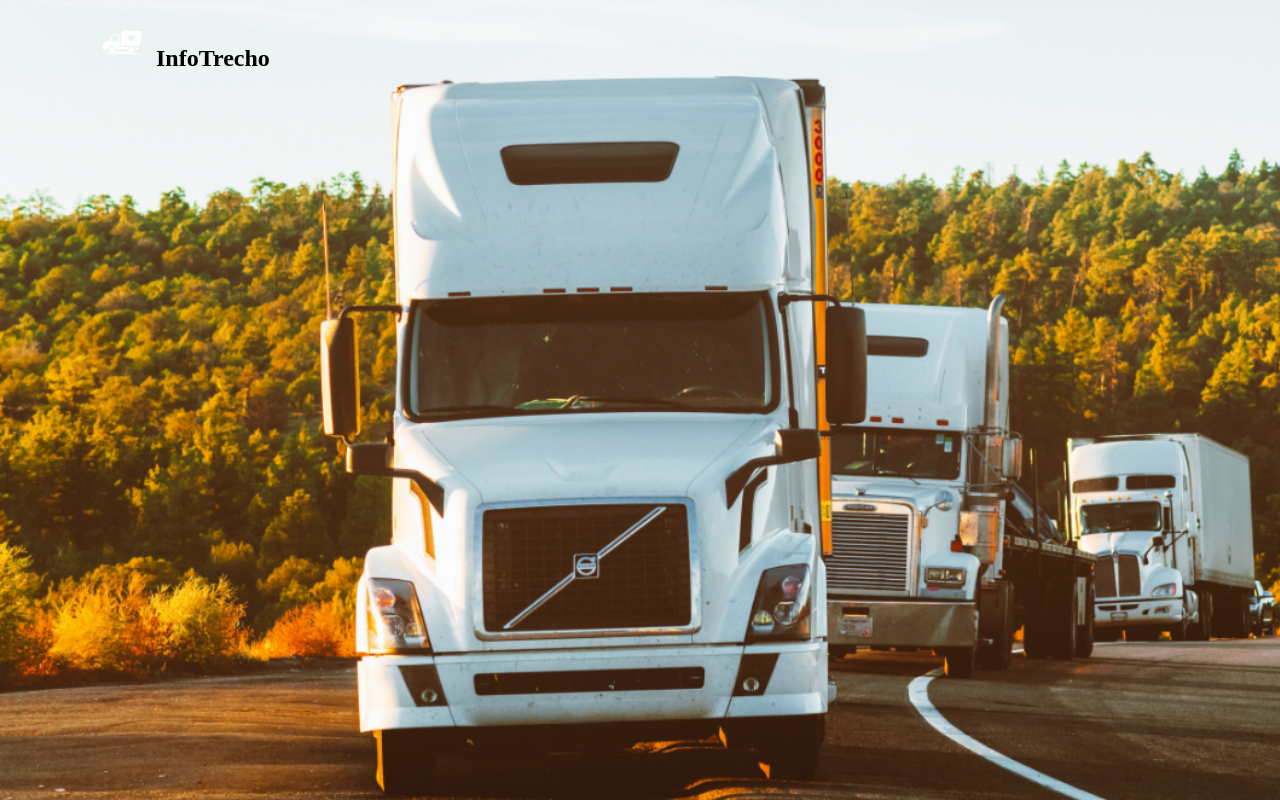
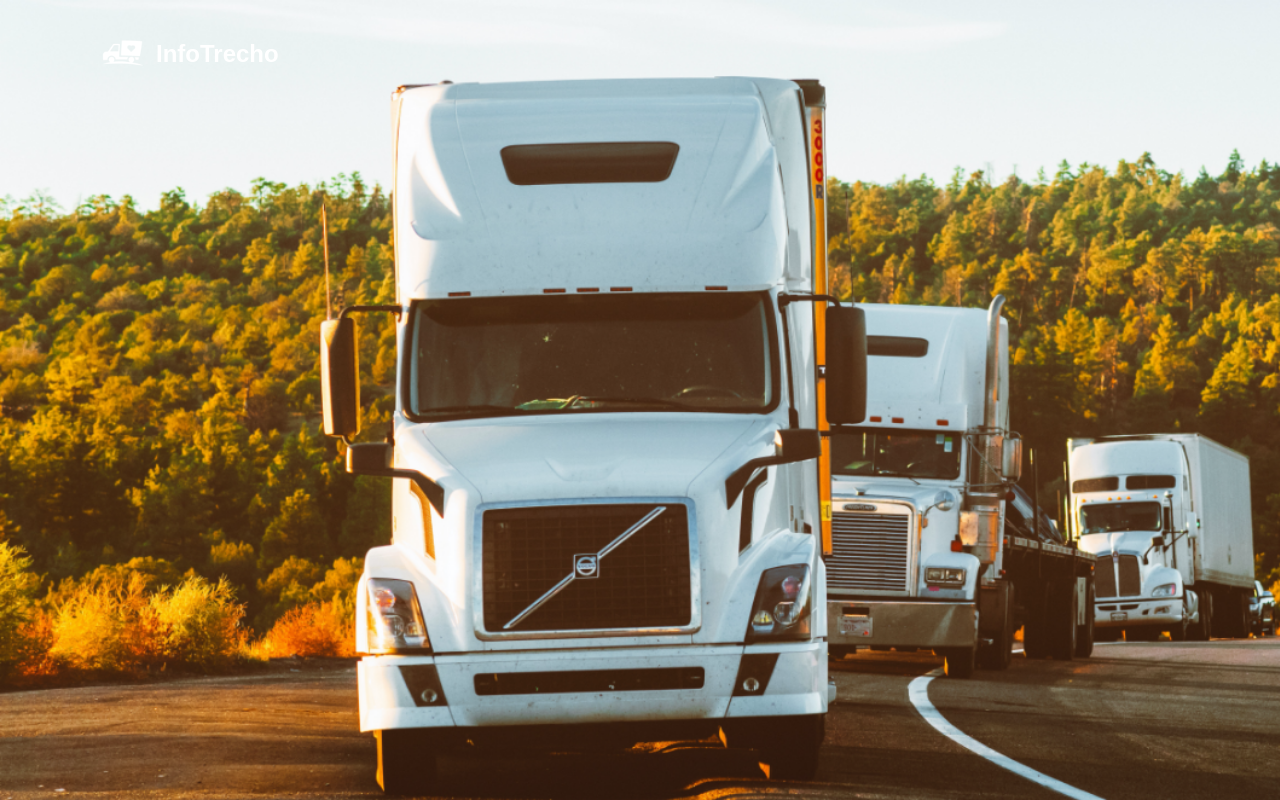
Before and after one commit to infotrecho/infotrecho-ui, a React (Create React App) app: page / in a window 1280 px wide. Built offline with nearby package versions, Linux system fonts and the light colour scheme.

Commit message:
Implementado logo

```diff
--- a/src/App.js
+++ b/src/App.js
@@ -20,17 +20,27 @@ function App() {
     width: "100%",
   }
 
+  var logoStyle = {
+    marginTop: "10px"
+  }
+
   var headerItem = {
     display: "inline",
-    marginBottom: "30px",
-    marginLeft: "10px"
+    position: "absolute",
+    marginLeft: "10px",
+    color: "white",
+    fontFamily: "sans-serif"
   }
 
   return (
     <div className="App" style={fatherStyle}>
       <div id="header" style={headerStyle}>
-          <img src={logo} alt="Logo" />
+          <img src={logo} alt="Logo" style={logoStyle}/>
           <h2 style={headerItem}>InfoTrecho</h2>
+      </div>
+
+      <div>
+
       </div>
     </div>
   );
```
